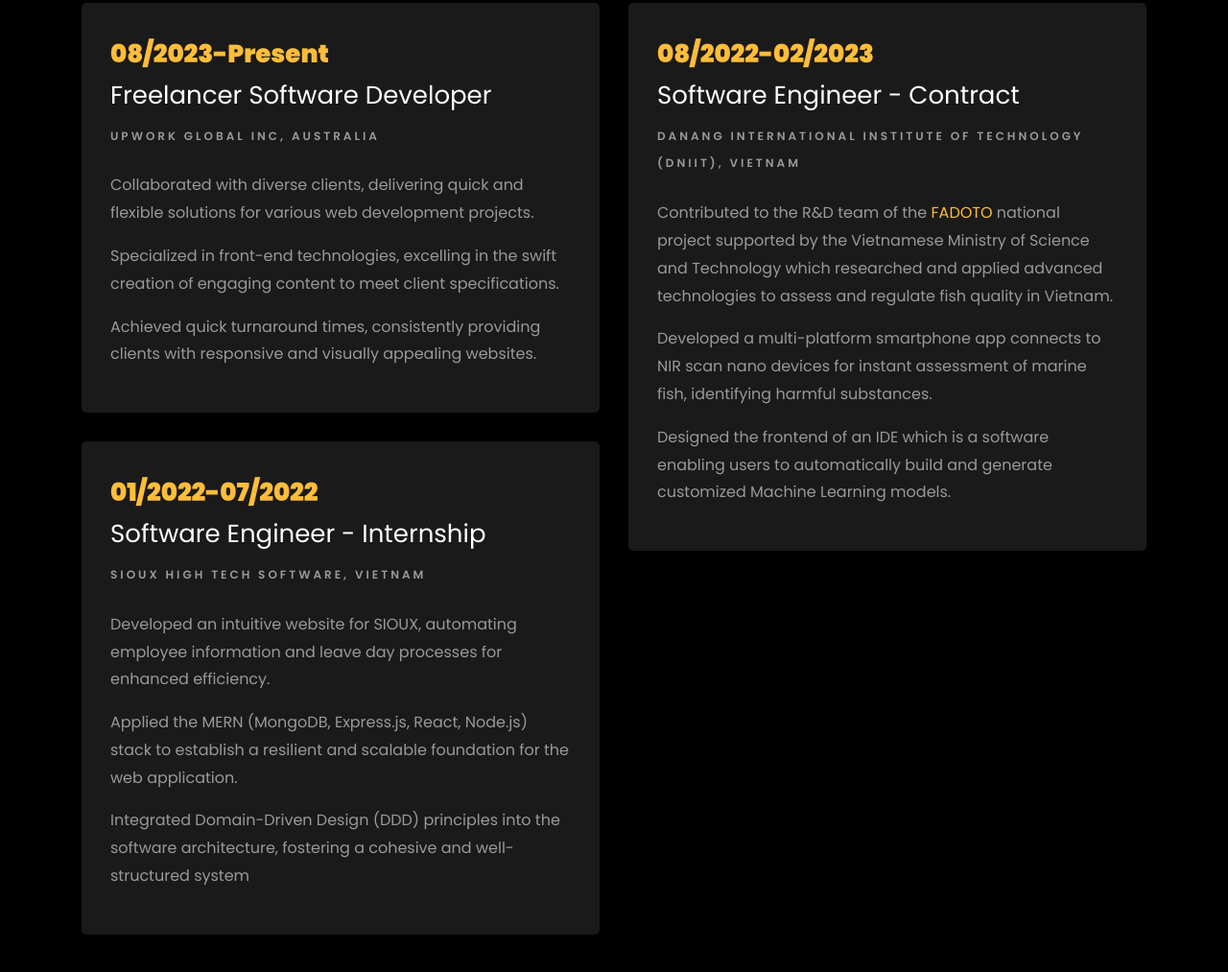
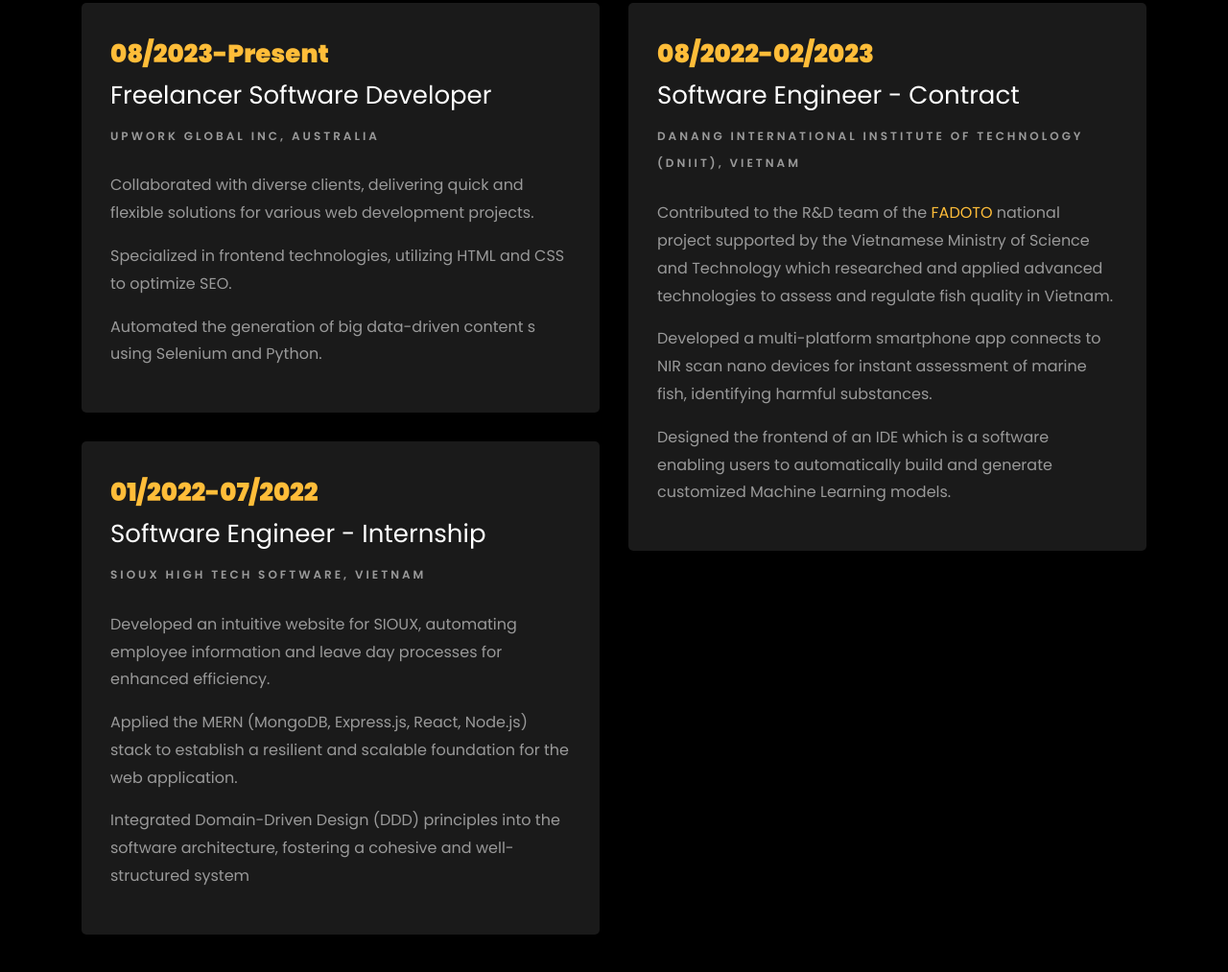
Before and after one commit to cathng11/portfolio, a plain HTML site: page index.html in a window 1280 px wide. Shown: the part 3127-4140 px from the top of the page at 96% size. Drawn offline with Linux system fonts and the light colour scheme; files that its build step writes are made by us from their sources; files whose address does not match are found by name.

Commit message:
update new cv

```diff
--- a/index.html
+++ b/index.html
@@ -312,12 +312,12 @@
                 solutions for various web development projects.
               </p>
               <p>
-                Specialized in front-end technologies, excelling in the swift
-                creation of engaging content to meet client specifications.
+                Specialized in frontend technologies, utilizing HTML and CSS to
+                optimize SEO.
               </p>
               <p>
-                Achieved quick turnaround times, consistently providing clients
-                with responsive and visually appealing websites.
+                Automated the generation of big data-driven content s using
+                Selenium and Python.
               </p>
             </div>
             <div class="resume-wrap ftco-animate">
```
Also changed, not shown: 1 other file.
